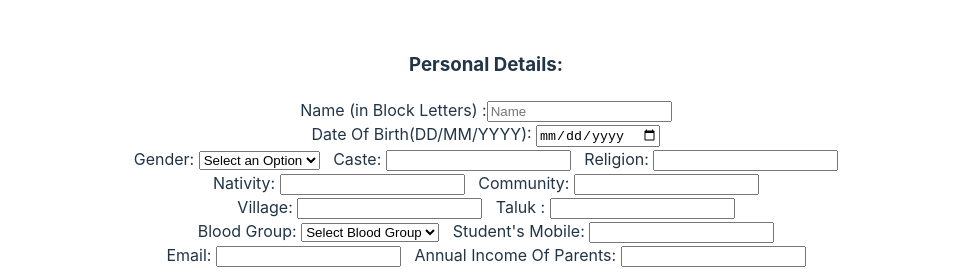
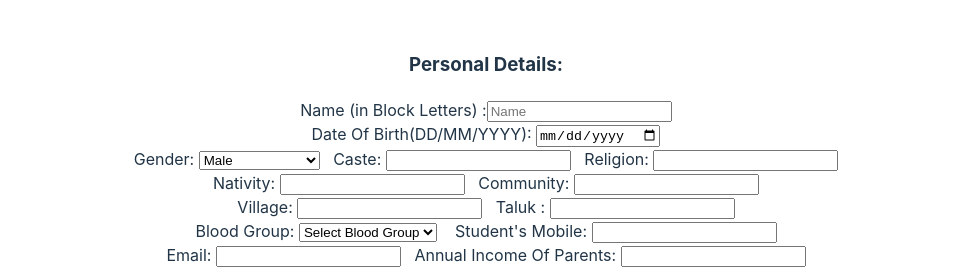
Before and after one commit to hacksh4w/datasheet, a React (Vite) app: page / in a window 1280 px wide. Shown: the top 269 px of the page, without its empty margins (154-1126 px from the left). Built offline with nearby package versions, Linux system fonts and the light colour scheme.

Commit message:
refactor : select, add defaultValue None instead of selected in option

```diff
--- a/src/Components/Page.jsx
+++ b/src/Components/Page.jsx
@@ -16,8 +16,8 @@ const Page =()=>{
                 </div>
                 <div className="Gender-caste-Religion">
                     <label htmlFor='Gender'>Gender: </label>
-                    <select name="Gender" id="G">
-                        <option value="none" selected disabled hidden>Select an Option</option>
+                    <select name="Gender" id="G" defaultValue="None">
+                        <option value="none" disabled hidden>Select an Option</option>
                         <option>Male</option>
                         <option>Female</option>
                         <option>Others</option>
@@ -46,8 +46,8 @@ const Page =()=>{
                 </div>
                 <div className="Blood Group-Phone Number">
                     <label htmlFor='Blood Group'>Blood Group: </label>
-                    <select name="bloodGroup" id="bloodgrp">
-                        <option value="None" selected disabled hidden>Select Blood Group</option>
+                    <select name="bloodGroup" id="bloodgrp" defaultValue="None">
+                        <option value="None" disabled hidden>Select Blood Group</option>
                         <option>A+</option>
                         <option>A-</option>
                         <option>B+</option>
@@ -59,7 +59,7 @@ const Page =()=>{
                         <option>Others</option>
                     </select>
                     &nbsp;&nbsp;&nbsp;
-                    <label htmlFor='Phone Number'>Student's Mobile: </label>
+                    <label htmlFor='Phone Number'> Student's Mobile: </label>
                     <input type="number" maxLength={15}></input>
                 </div>
                 <div className="Email-AnnualIncome">
@@ -169,8 +169,8 @@ const Page =()=>{
                         <input type="number" placeholder='Rank' maxLength={10}></input>
                         <br></br>
                         <label className='Allotted-Branches'>Allotted Branch : </label>
-                        <select className='AllotteBranch'>
-                            <option value="None" selected disabled hidden></option>
+                        <select className='AllotteBranch' defaultValue="None">
+                            <option value="None" disabled hidden></option>
                             <option>Computer Science And Engineering (CS)</option>
                             <option>Computer Science and Business Systems(CSBS/CU)</option>
                             <option>Electronics And Communication Engineering(EC)</option>
```
